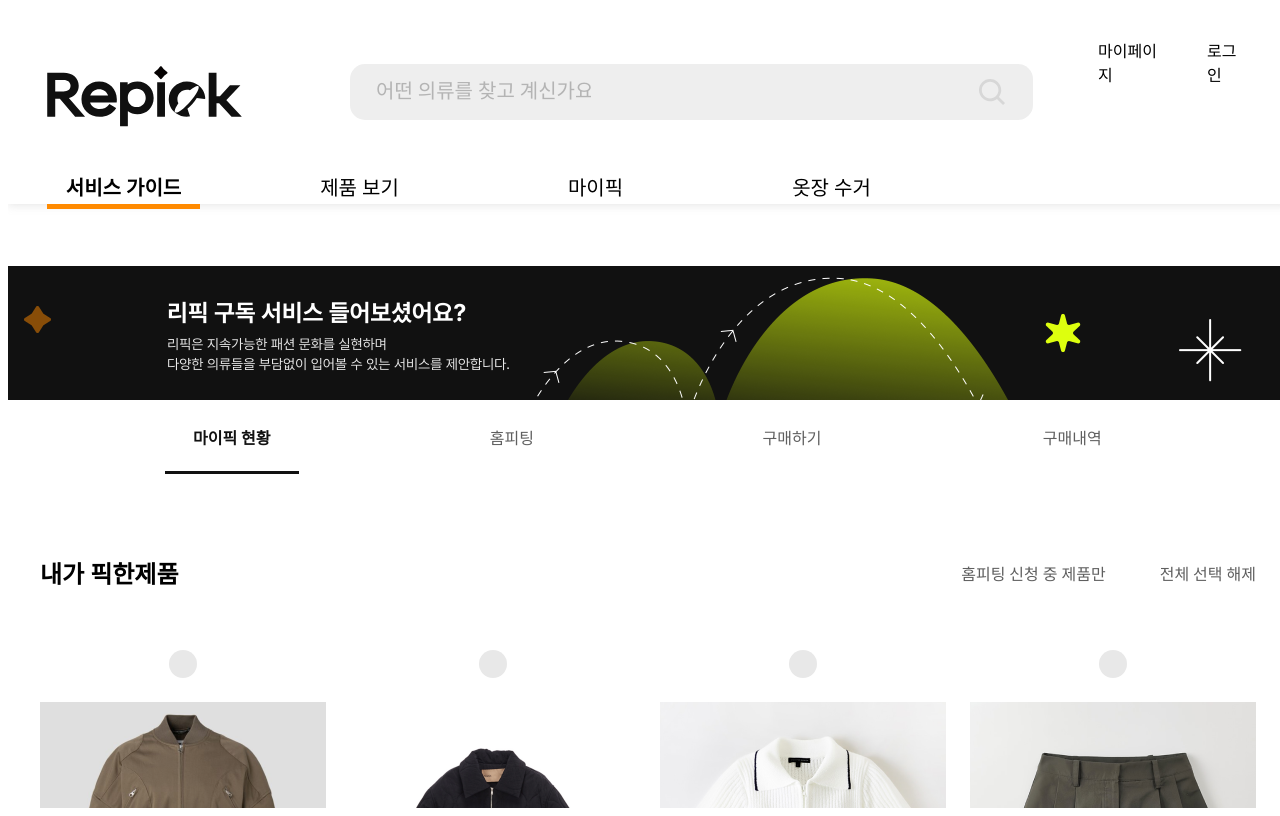
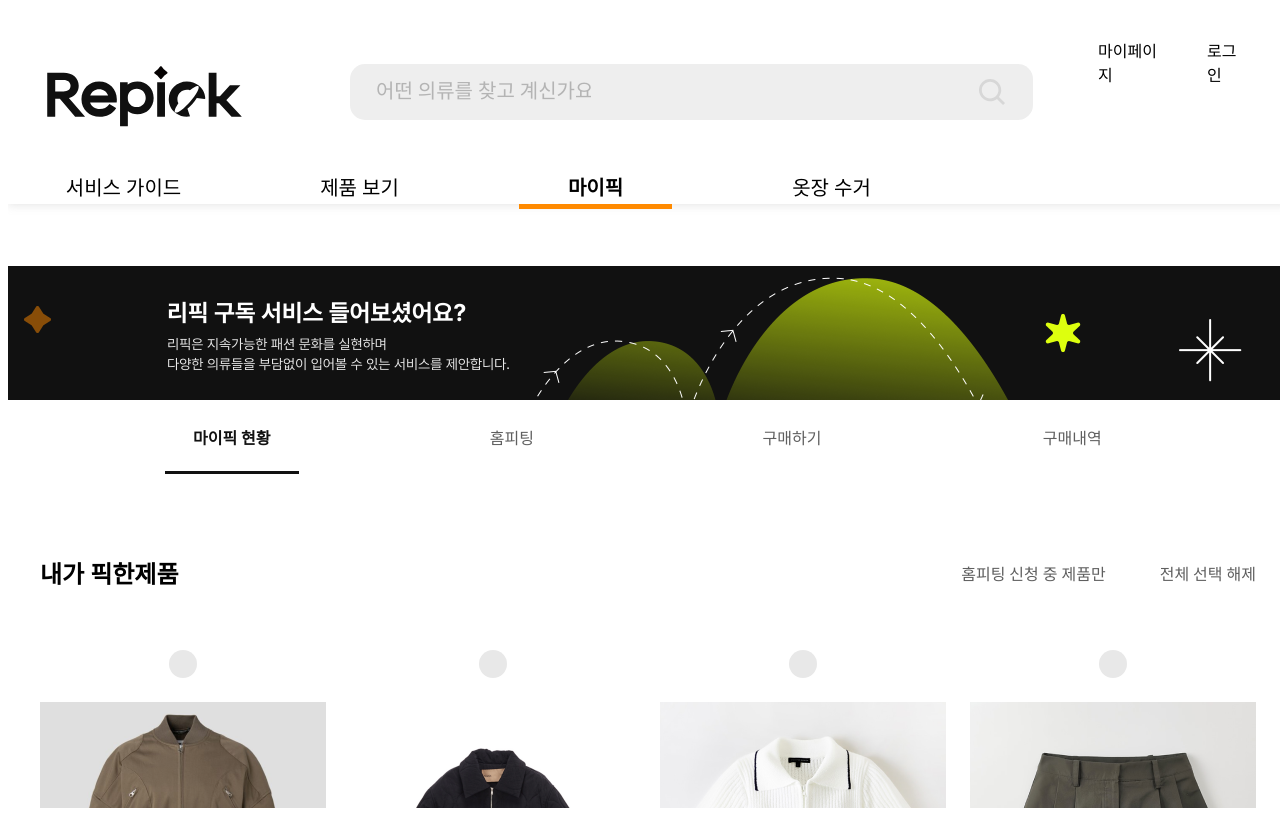
Before and after one commit to Repick-official/repick-front, a Next.js app: page /myPick in a window 1280 px wide. Built offline with nearby package versions, Linux system fonts and the light colour scheme; a web font is replaced by a local one.

Commit message:
Fix : 네비게이션, 마이픽 네비게이션 새로고침 이슈 해결

```diff
--- a/src/app/myPick/page.tsx
+++ b/src/app/myPick/page.tsx
@@ -97,7 +97,7 @@ function page() {
             <div
               onClick={() => {
                 setSelectedPage('홈피팅');
-                router.push('/myPick/success');
+                router.push('/myPick/homefitting/success');
               }}
             >
               <Button content="홈피팅 신청하기" />
--- a/src/components/common/Navigation.tsx
+++ b/src/components/common/Navigation.tsx
@@ -11,6 +11,31 @@ import { useRecoilState } from 'recoil';
 function Navigation() {
   const router = useRouter();
   const [selectedPage, setSelectedPage] = useRecoilState(selectedNavPage);
+
+  useEffect(() => {
+    let location = window.location.pathname;
+    let split = location.split('/');
+    switch (split[1]) {
+      case 'guide':
+        setSelectedPage('서비스 가이드');
+        break;
+      case 'product':
+        setSelectedPage('제품 보기');
+        break;
+      case 'myPick':
+        setSelectedPage('마이픽');
+        break;
+      case 'wardrobe':
+        setSelectedPage('옷장 수거');
+        break;
+      case 'mypage':
+        setSelectedPage('');
+        break;
+      case 'login':
+        setSelectedPage('');
+        break;
+    }
+  }, []);
 
   return (
     <Container>
--- a/src/components/mypick/MyPickNavigation.tsx
+++ b/src/components/mypick/MyPickNavigation.tsx
@@ -2,7 +2,7 @@
 import React from 'react';
 import styled from 'styled-components';
 import { useRouter } from 'next/navigation';
-import { useState } from 'react';
+import { useEffect, useState } from 'react';
 import sub from '@/assets/images/subscription.png';
 import { selectedMypickPage } from '@/atom/states';
 import { useRecoilState } from 'recoil';
@@ -10,6 +10,25 @@ import { useRecoilState } from 'recoil';
 function MyPickNavigation() {
   const router = useRouter();
   const [selectedPage, setSelectedPage] = useRecoilState(selectedMypickPage);
+
+  useEffect(() => {
+    let location = window.location.pathname;
+    let split = location.split('/');
+    switch (split[2]) {
+      case '':
+        setSelectedPage('마이픽 현황');
+        break;
+      case 'homefitting':
+        setSelectedPage('홈피팅');
+        break;
+      case 'purchase':
+        setSelectedPage('구매하기');
+        break;
+      case 'wardrobe':
+        setSelectedPage('옷장 수거');
+        break;
+    }
+  }, []);
 
   return (
     <Container>
@@ -46,7 +65,7 @@ function MyPickNavigation() {
             <Option
               onClick={() => {
                 setSelectedPage('구매하기');
-                router.push('');
+                router.push('/myPick/purchase');
               }}
               selected={selectedPage === '구매하기' ? true : false}
             >
@@ -59,7 +78,7 @@ function MyPickNavigation() {
             <Option
               onClick={() => {
                 setSelectedPage('구매내역');
-                router.push('/myPick/purchase');
+                router.push('');
                 //여기 url 못 찾음
               }}
               selected={selectedPage === '구매내역' ? true : false}
```
Also changed, not shown: src/app/myPick/homefitting/success/page.tsx (renamed from src/app/myPick/success/page.tsx).
